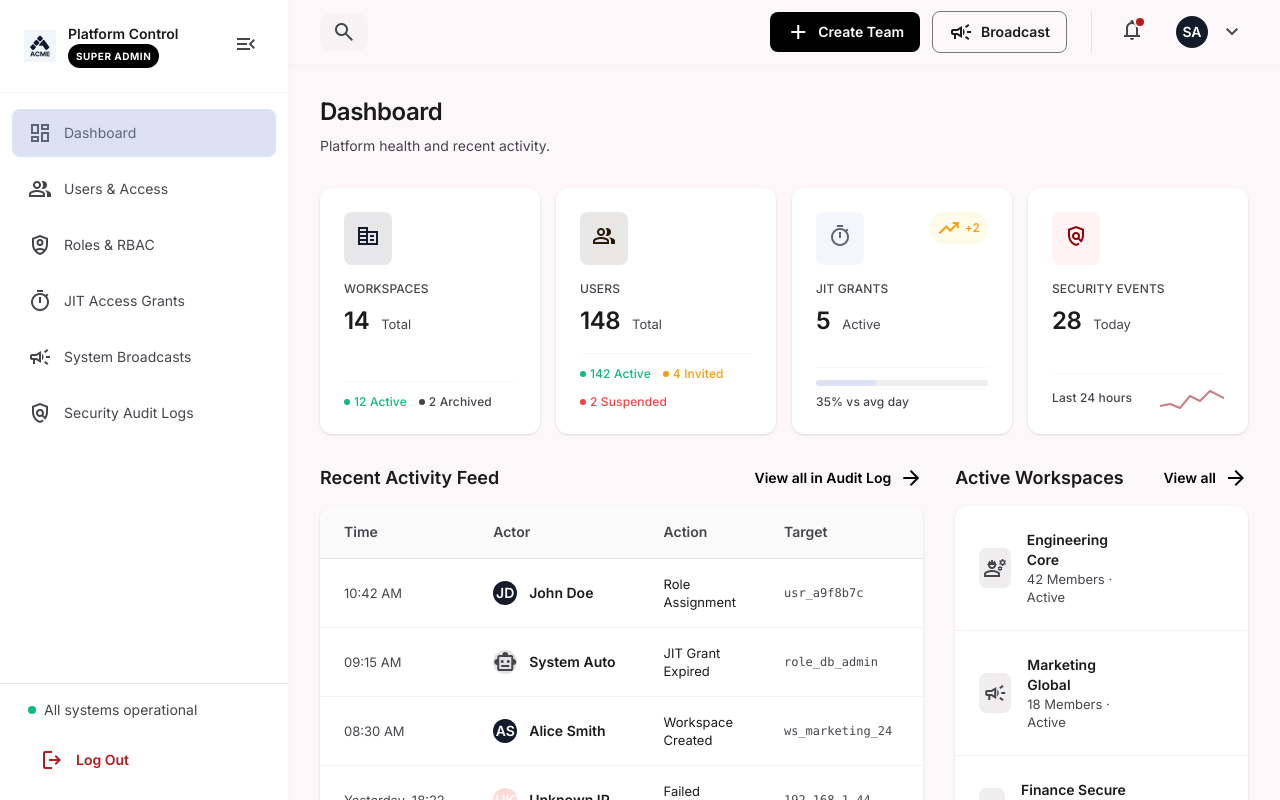
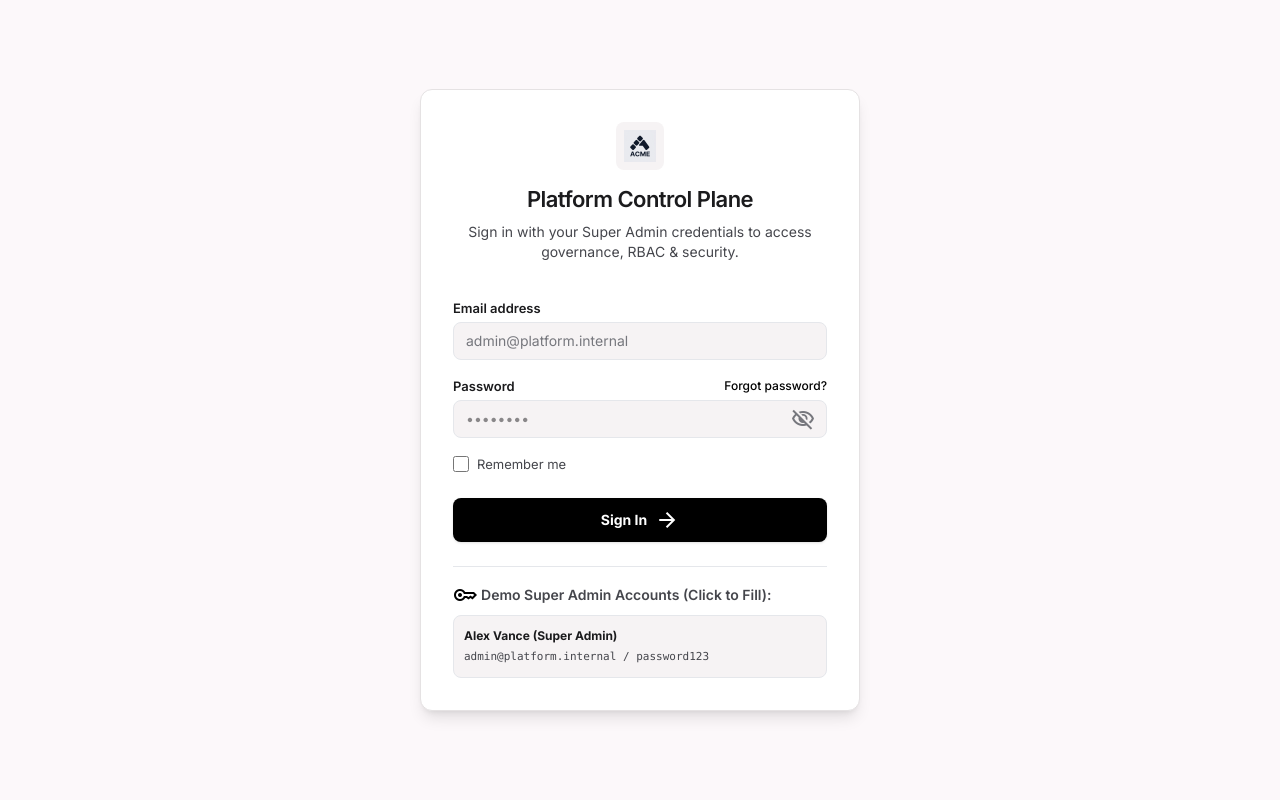
Before and after one commit to kprakash18/rbac-mern-team-management, a React (Vite) app in the folder frontend/: page / in a window 1280 px wide. Shown: the top 800 px of the page. Built offline with nearby package versions, Linux system fonts and the light colour scheme.

Commit message:
implement super admin login flow and session lifecycle

```diff
--- a/frontend/src/App.jsx
+++ b/frontend/src/App.jsx
@@ -6,6 +6,14 @@ import SuperAdminPage from './features/super-admin/pages/SuperAdminPage';
 
 export default function App() {
   const [currentPath, setCurrentPath] = useState(window.location.pathname);
+  const [authUser, setAuthUser] = useState(() => {
+    try {
+      const saved = localStorage.getItem('auth_session');
+      return saved ? JSON.parse(saved) : null;
+    } catch {
+      return null;
+    }
+  });
 
   useEffect(() => {
     const handlePopState = () => setCurrentPath(window.location.pathname);
@@ -13,9 +21,10 @@ export default function App() {
     return () => window.removeEventListener('popstate', handlePopState);
   }, []);
 
-  if (currentPath === '/login') {
-    return <LoginPage />;
-  }
+  const handleLogout = () => {
+    localStorage.removeItem('auth_session');
+    setAuthUser(null);
+  };
 
   if (currentPath === '/invite') {
     return <AcceptInvitationPage />;
@@ -25,6 +34,11 @@ export default function App() {
     return <WorkspacePage />;
   }
 
-  // Mounted at /superadmin and default for superadmin branch
-  return <SuperAdminPage />;
+  // If not authenticated, render LoginPage
+  if (!authUser) {
+    return <LoginPage onLoginSuccess={(user) => setAuthUser(user)} />;
+  }
+
+  // If authenticated, render Super Admin Control Plane
+  return <SuperAdminPage currentUser={authUser} onLogout={handleLogout} />;
 }
--- a/frontend/src/features/auth/components/LoginForm.jsx
+++ b/frontend/src/features/auth/components/LoginForm.jsx
@@ -1,10 +1,17 @@
-import { useState } from 'react';
+import { useState, useEffect } from 'react';
 
-export default function LoginForm({ onSubmit, onInputChange }) {
-  const [email, setEmail] = useState('');
-  const [password, setPassword] = useState('');
+export default function LoginForm({ onSubmit, onInputChange, initialValues }) {
+  const [email, setEmail] = useState(initialValues?.email || '');
+  const [password, setPassword] = useState(initialValues?.password || '');
   const [showPassword, setShowPassword] = useState(false);
   const [rememberMe, setRememberMe] = useState(false);
+
+  useEffect(() => {
+    if (initialValues) {
+      if (initialValues.email !== undefined) setEmail(initialValues.email);
+      if (initialValues.password !== undefined) setPassword(initialValues.password);
+    }
+  }, [initialValues]);
 
   const handleSubmit = (e) => {
     e.preventDefault();
@@ -22,16 +29,16 @@ export default function LoginForm({ onSubmit, onInputChange }) {
   };
 
   return (
-    <form className="flex flex-col gap-5" onSubmit={handleSubmit}>
+    <form className="flex flex-col gap-4 w-full" onSubmit={handleSubmit}>
       {/* Email Input */}
-      <div className="flex flex-col gap-unit">
-        <label className="font-label-md text-on-surface" htmlFor="email">
+      <div className="flex flex-col gap-1 w-full">
+        <label className="text-[13px] font-semibold text-on-surface" htmlFor="email">
           Email address
         </label>
         <input
-          className="px-stack-md py-2.5 rounded-md border border-outline-variant bg-surface-container-lowest text-body-md text-on-surface focus:outline-none focus:ring-2 focus:ring-primary focus:border-transparent transition-all placeholder:text-on-surface-variant/50"
+          className="w-full px-3 py-2 rounded-lg border border-border-subtle bg-surface-container-low text-body-sm text-on-surface focus:outline-none focus:ring-2 focus:ring-primary focus:bg-surface-container-lowest transition-all placeholder:text-outline"
           id="email"
-          placeholder="you@company.com"
+          placeholder="admin@platform.internal"
           type="email"
           value={email}
           onChange={handleEmailChange}
@@ -40,31 +47,32 @@ export default function LoginForm({ onSubmit, onInputChange }) {
       </div>
 
       {/* Password Input */}
-      <div className="flex flex-col gap-unit">
+      <div className="flex flex-col gap-1 w-full">
         <div className="flex items-center justify-between">
-          <label className="font-label-md text-on-surface" htmlFor="password">
+          <label className="text-[13px] font-semibold text-on-surface" htmlFor="password">
             Password
           </label>
-          <a className="font-label-sm text-primary hover:underline" href="#forgot">
+          <a className="text-[12px] text-primary hover:underline font-medium" href="#forgot">
             Forgot password?
           </a>
         </div>
-        <div className="relative">
+        <div className="relative w-full">
           <input
-            className="w-full px-stack-md py-2.5 rounded-md border border-outline-variant bg-surface-container-lowest text-body-md text-on-surface focus:outline-none focus:ring-2 focus:ring-primary focus:border-transparent transition-all pr-10"
+            className="w-full px-3 py-2 rounded-lg border border-border-subtle bg-surface-container-low text-body-sm text-on-surface focus:outline-none focus:ring-2 focus:ring-primary focus:bg-surface-container-lowest transition-all pr-10"
             id="password"
             type={showPassword ? 'text' : 'password'}
             value={password}
             onChange={handlePasswordChange}
+            placeholder="••••••••"
             required
           />
           <button
             aria-label="Toggle password visibility"
-            className="absolute inset-y-0 right-0 px-stack-sm flex items-center text-on-surface-variant hover:text-on-surface focus:outline-none cursor-pointer"
+            className="absolute inset-y-0 right-0 px-3 flex items-center text-outline hover:text-on-surface focus:outline-none cursor-pointer"
             type="button"
             onClick={() => setShowPassword(!showPassword)}
           >
-            <span className="material-symbols-outlined text-[20px]">
+            <span className="material-symbols-outlined text-[18px]">
               {showPassword ? 'visibility' : 'visibility_off'}
             </span>
           </button>
@@ -72,24 +80,16 @@ export default function LoginForm({ onSubmit, onInputChange }) {
       </div>
 
       {/* Remember Me Checkbox */}
-      <div className="flex items-center gap-stack-sm">
-        <div className="relative flex items-center justify-center">
+      <div className="flex items-center gap-2">
         <input
-            className="peer appearance-none w-4 h-4 rounded-xs border border-outline-variant checked:bg-primary checked:border-primary focus:outline-none focus:ring-2 focus:ring-primary focus:ring-offset-1 transition-all cursor-pointer"
+          className="w-4 h-4 rounded text-primary focus:ring-primary cursor-pointer"
           id="remember"
           type="checkbox"
           checked={rememberMe}
           onChange={(e) => setRememberMe(e.target.checked)}
         />
-          <span
-            className="material-symbols-outlined text-[14px] text-on-primary absolute pointer-events-none opacity-0 peer-checked:opacity-100"
-            style={{ fontVariationSettings: '"FILL" 1' }}
-          >
-            check
-          </span>
-        </div>
         <label
-          className="font-body-md text-on-surface-variant cursor-pointer select-none"
+          className="text-[13px] text-on-surface-variant cursor-pointer select-none"
           htmlFor="remember"
         >
           Remember me
@@ -98,11 +98,11 @@ export default function LoginForm({ onSubmit, onInputChange }) {
 
       {/* Submit Button */}
       <button
-        className="w-full bg-primary text-on-primary font-label-md py-2.5 px-stack-md rounded-lg hover:bg-primary/90 focus:outline-none focus:ring-2 focus:ring-primary focus:ring-offset-2 transition-all mt-stack-sm flex items-center justify-center gap-stack-sm group cursor-pointer"
+        className="w-full bg-primary text-on-primary font-bold py-2.5 px-4 rounded-lg hover:bg-on-primary-fixed focus:outline-none focus:ring-2 focus:ring-primary transition-all mt-2 flex items-center justify-center gap-2 group cursor-pointer shadow-sm text-[14px]"
         type="submit"
       >
-        Sign In
-        <span className="material-symbols-outlined text-[18px] transition-transform group-hover:translate-x-1">
+        <span>Sign In</span>
+        <span className="material-symbols-outlined text-[18px] transition-transform group-hover:translate-x-0.5">
           arrow_forward
         </span>
       </button>
--- a/frontend/src/features/auth/constants/auth.constants.js
+++ b/frontend/src/features/auth/constants/auth.constants.js
@@ -2,9 +2,26 @@ export const USE_MOCK_DATA = true;
 
 export const MOCK_USERS = [
   {
+    email: 'admin@platform.internal',
+    password: 'password123',
+    name: 'Alex Vance',
+    role: 'Platform Super Admin',
+    accountStatus: 'ACTIVE',
+    mustChangePassword: false,
+  },
+  {
+    email: 'superadmin@company.com',
+    password: 'admin123',
+    name: 'Super Admin',
+    role: 'Platform Super Admin',
+    accountStatus: 'ACTIVE',
+    mustChangePassword: false,
+  },
+  {
     email: 'admin@example.com',
     password: 'password123',
     name: 'Admin User',
+    role: 'Platform Super Admin',
     accountStatus: 'ACTIVE',
     mustChangePassword: false,
   },
@@ -12,6 +29,7 @@ export const MOCK_USERS = [
     email: 'invited@example.com',
     password: 'temp123Password!',
     name: 'Invited User',
+    role: 'Team Member',
     accountStatus: 'INVITED',
     mustChangePassword: true,
   },
@@ -19,6 +37,7 @@ export const MOCK_USERS = [
     email: 'suspended@example.com',
     password: 'password123',
     name: 'Suspended User',
+    role: 'Team Member',
     accountStatus: 'SUSPENDED',
     mustChangePassword: false,
   },
--- a/frontend/src/features/auth/pages/LoginPage.jsx
+++ b/frontend/src/features/auth/pages/LoginPage.jsx
@@ -4,8 +4,9 @@ import AuthErrorBanner from '../components/AuthErrorBanner';
 import LoginForm from '../components/LoginForm';
 import { USE_MOCK_DATA, MOCK_USERS } from '../constants/auth.constants';
 
-export default function LoginPage() {
+export default function LoginPage({ onLoginSuccess }) {
   const [error, setError] = useState('');
+  const [prefilledCredentials, setPrefilledCredentials] = useState(null);
 
   const handleLogin = ({ email, password, rememberMe }) => {
     setError('');
@@ -22,7 +23,7 @@ export default function LoginPage() {
       );
 
       if (!matchedUser) {
-        setError('Invalid email or password.');
+        setError('Invalid email or password. Click the demo account below to fill.');
         return;
       }
 
@@ -32,39 +33,73 @@ export default function LoginPage() {
       }
 
       if (matchedUser.mustChangePassword) {
-        console.log('Redirecting to /activate-account for user:', matchedUser);
+        setError('Password reset required for invited accounts.');
         return;
       }
 
-      console.log('Login successful! Redirecting to /workspaces for user:', matchedUser, { rememberMe });
+      if (rememberMe) {
+        localStorage.setItem('auth_session', JSON.stringify(matchedUser));
+      }
+
+      if (onLoginSuccess) {
+        onLoginSuccess(matchedUser);
+      }
     }
   };
 
+  const handleQuickFill = (user) => {
+    setPrefilledCredentials({
+      email: user.email,
+      password: user.password,
+    });
+    setError('');
+  };
+
   return (
-    <div className="min-h-screen flex flex-col items-center justify-center bg-surface font-body-md text-on-surface antialiased">
-      <div className="mb-stack-lg animate-fade-in text-center"></div>
-      <main className="w-full max-w-7xl mx-auto px-container-margin">
-        <div className="flex flex-col w-full items-center justify-center min-h-[calc(100vh-120px)] py-stack-lg">
-          <div className="w-full max-w-110 bg-surface-container-lowest rounded-[10px] shadow-md transition-shadow duration-300 hover:shadow-lg border border-surface-container-highest p-[32px]">
+    <div className="min-h-screen flex flex-col items-center justify-center bg-surface font-body-base text-on-surface antialiased p-md">
+      <main className="w-[440px] max-w-[94vw] mx-auto">
+        <div className="w-full bg-surface-container-lowest rounded-xl shadow-lg border border-surface-variant p-lg sm:p-xl flex flex-col gap-md">
+          {/* Header */}
+          <div className="flex flex-col items-center text-center gap-xs">
+            <AuthHeader
+              title="Platform Control Plane"
+              subtitle="Sign in with your Super Admin credentials to access governance, RBAC & security."
+            />
+          </div>
 
-            {/* Header Component */}
-            <AuthHeader
-              title="Sign in to your account"
-              subtitle="Enter your email and password to access your team workspaces."
-            />
-
-            {/* Error Feedback Component */}
+          {/* Error Banner */}
           <AuthErrorBanner message={error} />
 
-            {/* Form Component */}
+          {/* Form */}
           <LoginForm
             onSubmit={handleLogin}
+            initialValues={prefilledCredentials}
             onInputChange={() => {
               if (error) setError('');
             }}
           />
 
-            <div className="mt-stack-lg text-center"></div>
+          {/* Quick-Fill Demo Credentials Helper */}
+          <div className="mt-xs pt-md border-t border-border-subtle flex flex-col gap-xs text-[12px]">
+            <span className="text-on-surface-variant font-label-bold flex items-center gap-1">
+              <span className="material-symbols-outlined text-[16px] text-primary">key</span>
+              <span>Demo Super Admin Accounts (Click to Fill):</span>
+            </span>
+            <div className="space-y-1">
+              <button
+                type="button"
+                onClick={() => handleQuickFill(MOCK_USERS[0])}
+                className="w-full p-2.5 rounded-lg bg-surface-container-low hover:bg-surface-container text-left flex items-center justify-between transition-colors cursor-pointer border border-border-subtle group"
+              >
+                <div>
+                  <span className="font-bold text-on-surface block text-[12px]">Alex Vance (Super Admin)</span>
+                  <span className="text-on-surface-variant text-[11px] font-mono">admin@platform.internal / password123</span>
+                </div>
+                <span className="text-[11px] text-primary font-bold opacity-0 group-hover:opacity-100 transition-opacity">
+                  Auto-Fill →
+                </span>
+              </button>
+            </div>
           </div>
         </div>
       </main>
--- a/frontend/src/features/super-admin/pages/SuperAdminPage.jsx
+++ b/frontend/src/features/super-admin/pages/SuperAdminPage.jsx
@@ -10,7 +10,7 @@ import JitAccessView from '../components/JitAccessView';
 import SystemBroadcastsView from '../components/SystemBroadcastsView';
 import SecurityAuditView from '../components/SecurityAuditView';
 
-export default function SuperAdminPage() {
+export default function SuperAdminPage({ currentUser, onLogout }) {
   const [activeNav, setActiveNav] = useState('dashboard');
   const [isSidebarOpen, setIsSidebarOpen] = useState(true);
 
@@ -21,11 +21,13 @@ export default function SuperAdminPage() {
         onSelectNav={setActiveNav}
         isOpen={isSidebarOpen}
         onToggle={() => setIsSidebarOpen((prev) => !prev)}
+        onLogout={onLogout}
       />
 
       <div className={`w-full min-h-screen flex flex-col ${isSidebarOpen ? 'pl-72' : 'pl-20'}`}>
         <SuperAdminTopbar
           isSidebarOpen={isSidebarOpen}
+          currentUser={currentUser}
           onBroadcast={() => setActiveNav('system-broadcasts')}
         />
 
```
Lines whose indentation alone changed are shown as unchanged.
